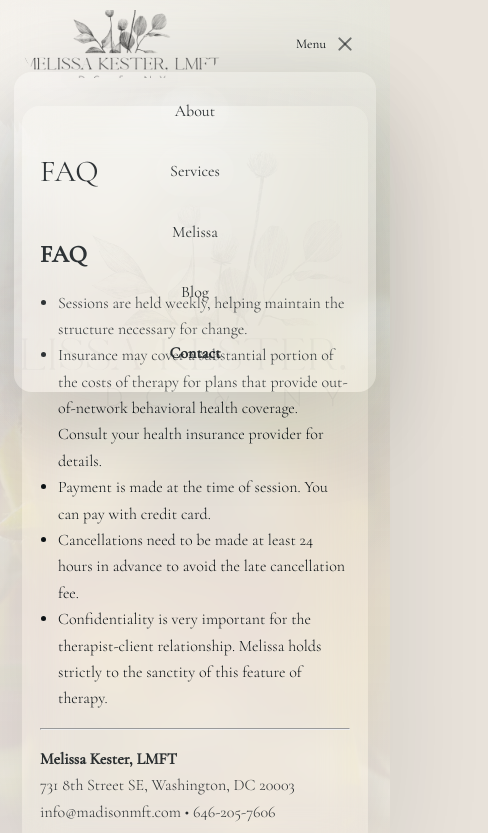
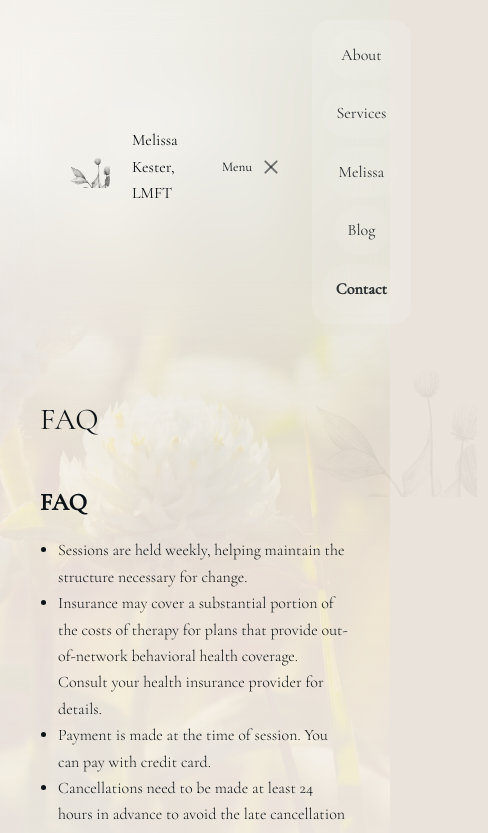
Before and after one commit to headless-mac/madisonmft-rebuild, an Eleventy site: page src/pages/faq.md in a window 390 px wide. Both pictures are taken after a click on the button "Menu". Shown: the top 833 px of the page, 488 px wide, since content can reach past the window. Built offline with nearby package versions, Linux system fonts and the light colour scheme; Eleventy itself is replaced by a stand-in of ours; files that its build step writes are made by us from their sources.

Commit message:
Header brand: plant-only mark + text; mobile menu pushes content; make content panels transparent with hairline rules; tighten blog spacing

```diff
--- a/src/_includes/layouts/base.njk
+++ b/src/_includes/layouts/base.njk
@@ -35,8 +35,8 @@
     <header class="site-header" data-header>
       <div class="wrap header-inner">
         <a class="brand" href="{{ '/' | url }}">
-          <img class="brand-mark" src="{{ '/assets/images/logo-hero.png' | url }}" alt="" aria-hidden="true" width="220" height="88" loading="eager" decoding="async" />
-          <span class="sr-only">{{ site.name }}</span>
+          <img class="brand-plant" src="{{ '/assets/images/plant-mark.png' | url }}" alt="" aria-hidden="true" width="84" height="44" loading="eager" decoding="async" />
+          <span class="brand-title">Melissa Kester, LMFT</span>
         </a>
 
         <button class="nav-toggle" type="button" aria-controls="site-nav" aria-expanded="false" data-nav-toggle>
--- a/src/assets/site.css
+++ b/src/assets/site.css
@@ -78,24 +78,23 @@ body::after{
 .page-panel{
   margin: 18px auto 0;
   border-radius: clamp(18px, 2.5vw, 28px);
-  background: rgba(255,255,255,0.01);
+  background: transparent;
   border: none;
-  box-shadow: var(--glassShadow);
-  backdrop-filter: blur(var(--glassBlur));
-  -webkit-backdrop-filter: blur(var(--glassBlur));
+  box-shadow: none;
+  backdrop-filter: none;
+  -webkit-backdrop-filter: none;
   padding: clamp(18px, 2.8vw, 30px);
   position: relative;
-  overflow: clip;
 }
 .page-panel::before{
   content:"";
   position:absolute;
   inset:-120px;
-  background-image: url('images/logo-hero.png');
+  background-image: url('images/plant-mark.png');
   background-repeat:no-repeat;
-  background-size: 540px 540px;
-  background-position: 110% 10%;
-  opacity: 0.05;
+  background-size: 320px 180px;
+  background-position: 96% 10%;
+  opacity: 0.06;
   pointer-events:none;
 }
 
@@ -128,18 +127,22 @@ a:focus-visible, button:focus-visible{
 }
 .header-inner{display:flex; align-items:center; justify-content:space-between; gap:18px}
 .brand{display:flex; align-items:center; gap:12px; text-decoration:none}
-.brand-mark{
-  width: 200px;
-  height: 68px;
-  object-fit: cover;
-  /* keep full mark visible */
-  object-position: 50% 50%;
-  border-radius: 999px;
+.brand-plant{
+  width: 110px;
+  height: 54px;
+  object-fit: contain;
+  border-radius: 14px;
   background: rgba(255,255,255,0.02);
   backdrop-filter: blur(var(--glassBlur));
   -webkit-backdrop-filter: blur(var(--glassBlur));
+  padding: 6px 10px;
 }
-.sr-only{position:absolute; width:1px; height:1px; padding:0; margin:-1px; overflow:hidden; clip:rect(0,0,0,0); white-space:nowrap; border:0}
+.brand-title{
+  font-family: var(--serif);
+  font-weight: 400;
+  letter-spacing: 0;
+  color: var(--ink);
+}
 
 .site-nav{display:flex; align-items:center; gap:12px}
 .site-nav a{
@@ -268,6 +271,13 @@ a:focus-visible, button:focus-visible{
 .page-sub{margin: 0; color: var(--muted); max-width: 70ch}
 .page-intro{margin-top: 10px; color: rgba(12,18,21,0.82)}
 
+hr{
+  border: 0;
+  height: 1px;
+  background: rgba(12,18,21,0.10);
+  margin: 26px 0;
+}
+
 /* Typography */
 .kicker{color: var(--muted); letter-spacing: .12em; text-transform: uppercase; font-size: .82rem}
 
@@ -391,15 +401,15 @@ a:focus-visible, button:focus-visible{
 /* Blog */
 .blog-grid{
   display:grid;
-  gap: 16px;
+  gap: 10px;
   grid-template-columns: repeat(12, 1fr);
 }
 .post-card{grid-column: span 6}
 .post-card__link{
   display:grid;
   grid-template-columns: 160px 1fr;
-  gap: 16px;
-  padding: 14px;
+  gap: 14px;
+  padding: 12px;
   border-radius: var(--radius);
   background: rgba(255,255,255,0.10);
   border: none;
@@ -463,24 +473,19 @@ a:focus-visible, button:focus-visible{
   .nav-toggle{display:inline-flex}
   .site-nav{display:none}
 
-  /* Mobile menu: usable contrast, no huge empty top padding, safe-area aware */
+  /* If blur can't render well on a device, make the menu push content down instead of overlaying it. */
+  html.nav-open .site-header{padding-bottom: 12px}
   html.nav-open .site-nav{
     display:flex;
-    position: fixed;
-    left: 14px;
-    right: 14px;
-    top: calc(72px + env(safe-area-inset-top));
-    bottom: auto;
-
-    padding: 14px;
+    position: static;
+    margin-top: 10px;
+    padding: 10px;
     flex-direction: column;
-    gap: 10px;
+    gap: 8px;
 
     border-radius: 18px;
     border: none;
-    /* iOS needs a little opacity for backdrop-filter to read as blur */
     background: var(--glassBgStrong);
-    box-shadow: 0 30px 90px rgba(12,18,21,0.16);
     backdrop-filter: blur(var(--glassBlur));
     -webkit-backdrop-filter: blur(var(--glassBlur));
   }
```
Also changed, not shown: src/assets/images/plant-mark.png (added).
